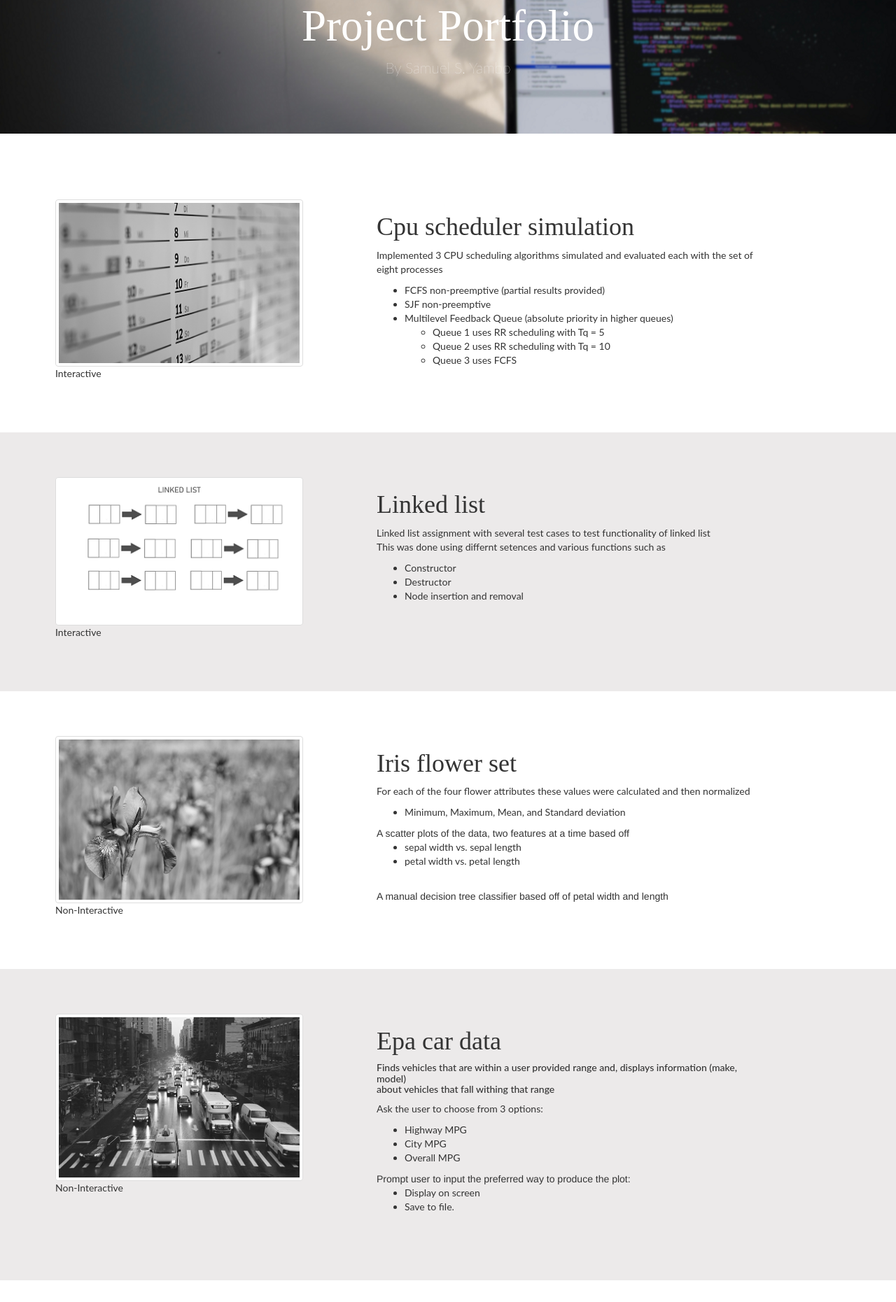
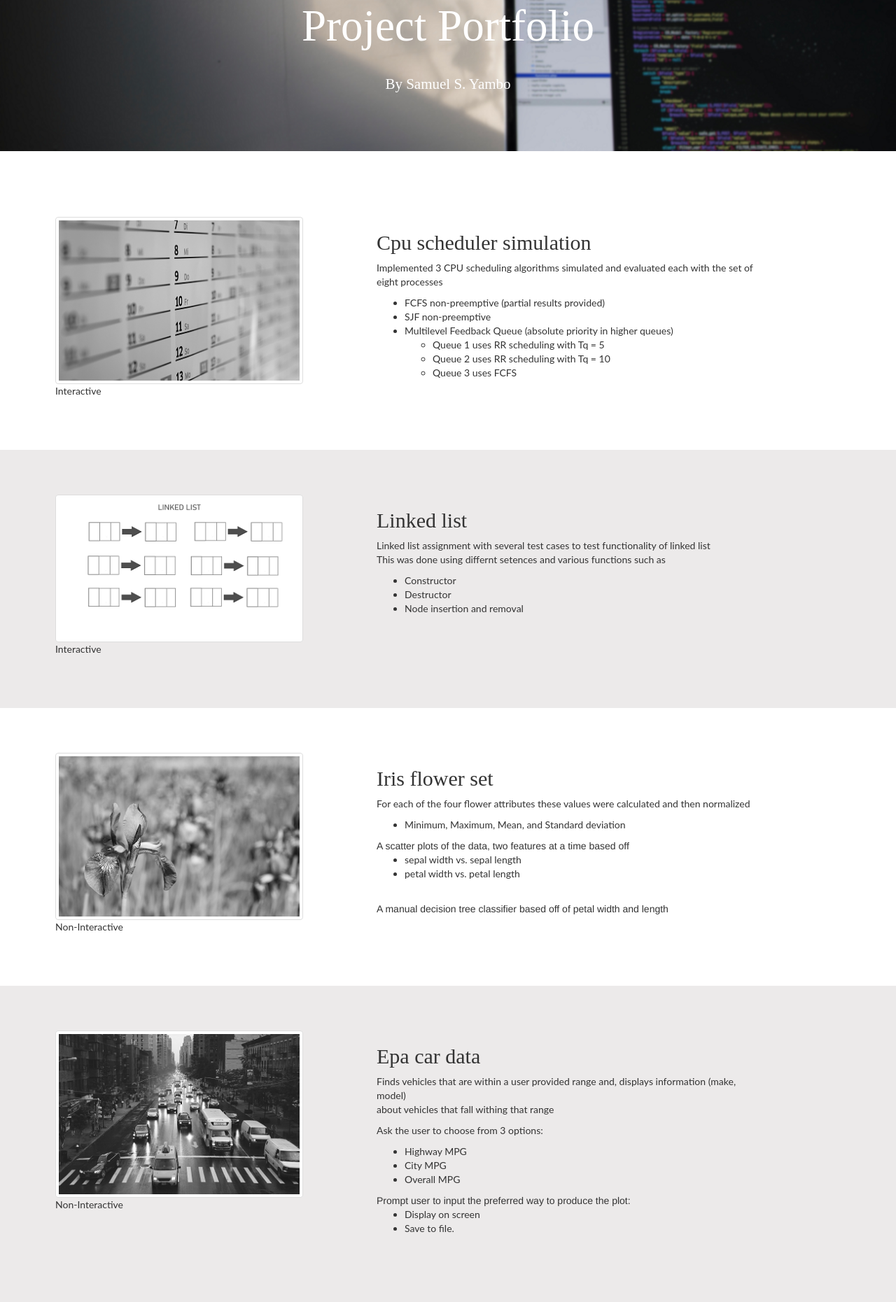
Before and after one commit to YamboS/Projects, a plain HTML site: page index.html in a window 1280 px wide. Shown: the part 81-1942 px from the top of the page at 70% size. Before the commit the page ends 1911 px from the top, so only its background shows below. Drawn offline with nearby package versions, Linux system fonts and the light colour scheme.

Commit message:
Updated webpage
Made updates to the index file

```diff
--- a/index.html
+++ b/index.html
@@ -1,8 +1,8 @@
 <!DOCTYPE html>
 <html lang="en">
 <head>
-  <title>Samuel Yambo's Project Portfolio</title>
-  <meta name="description" content="This is the project portfolio for Samuel Yambo a Computer science student and aspiring software engineer">
+  <title>Samuel Yambo's Project Portfolio | Computer Science</title>
+  <meta name="description" content="Project portfolio for Samuel S. Yambo. A computer science student based in South Florida with a passion for problem solving and creative solutions.">
   <meta charset="utf-8">
   <meta name="viewport" content="width=device-width, initial-scale=1">
   <link rel="stylesheet" href="https://maxcdn.bootstrapcdn.com/bootstrap/3.4.1/css/bootstrap.min.css">
@@ -32,11 +32,11 @@
     </div>
     <div class="collapse navbar-collapse" id="myNavbar">
       <ul class="nav navbar-nav">
-        <li ><a class="fa fa-github" style="color:gray" href="https://github.com/YamboS">My Github</a></li>
-        <li><a href="#P1" >Project 1</a></li>
-        <li><a href="#P2" >Project 2</a></li>
-        <li><a href="#P3" >Project 3</a></li>
-        <li><a href="#P4" >Project 4</a></li>
+        <li ><a style="color:gray" href="https://github.com/YamboS">My Github</a></li>
+        <li><a href="#Project1" >Project 1</a></li>
+        <li><a href="#Project2" >Project 2</a></li>
+        <li><a href="#Project3" >Project 3</a></li>
+        <li><a href="#Project4" >Project 4</a></li>
       </ul>
     </div>
   </div>
@@ -44,12 +44,11 @@
 
 <div class="jumbotron" id="bround" style="padding: 64px;color: rgb(255, 255, 255);">
   <div class="container text-center">
-    <h1>Project Portfolio</h1>
-    <p>By Samuel S. Yambo</p>
+    <h1>Project Portfolio <br> <span style="font-size:21px;">By Samuel S. Yambo</span></h1>
   </div>
 </div>
 
-<div class="container" id="P1">
+<div class="container" id="Project1">
   <div class="col-sm-4">
     <a href="p1.html">
       <img src="pics/schedule.webp" alt="Cpu scheduler simulation" class="img-thumbnail">
@@ -57,7 +56,7 @@
     <p>Interactive</p>
   </div>
   <div class="col-sm-6" id="section">
-    <h1>Cpu scheduler simulation</h1>
+    <h2>Cpu scheduler simulation</h2>
     <p>
       Implemented 3 CPU scheduling algorithms
       simulated and evaluated each with the set of eight processes
@@ -76,7 +75,7 @@
   <div class="col-sm-2"></div>
 </div>
 
-<div class="container" id="P2">
+<div class="container" id="Project2">
   <div class="col-sm-4">
     <a href="p2.html">
       <img src="pics/list.png" alt="Linked list Project" class="img-thumbnail">
@@ -84,7 +83,7 @@
     <p>Interactive</p>
   </div>
   <div class="col-sm-6" id="section">
-    <h1>Linked list</h1>
+    <h2>Linked list</h2>
       <p>
         Linked list assignment with several test cases to test functionality of linked list <br>
         This was done using differnt setences and various functions such as
@@ -98,7 +97,7 @@
   <div class="col-sm-2"></div>
 </div>
 
-<div class="container" id="P3">
+<div class="container" id="Project3">
   <div class="col-sm-4">
     <a href="https://github.com/YamboS/Projects/tree/main/project%20source%20code/project%203">
       <img src="pics/flower.webp" alt="Iris flower set Project" class="img-thumbnail">
@@ -106,7 +105,7 @@
     <p>Non-Interactive</p>
   </div>
   <div class="col-sm-6" id="section">
-    <h1>Iris flower set</h1>
+    <h2>Iris flower set</h2>
     <p>
         For each of the four flower attributes these values were calculated and then normalized
         <ul>
@@ -125,7 +124,7 @@
   <div class="col-sm-2"></div>
 </div>
 
-<div class="container" id="P4">
+<div class="container" id="Project4">
   <div class="col-sm-4">
   <a href="https://github.com/YamboS/Projects/tree/main/project%20source%20code/project%204">
       <img src="pics/car.webp" alt="Epa car data Project" class="img-thumbnail">
@@ -133,12 +132,12 @@
   <p>Non-Interactive</p>
   </div>
   <div class="col-sm-6" id="section">
-    <h1>Epa car data</h1>
-    <h5 >
+    <h2>Epa car data</h2>
+    <p>
         Finds vehicles that are within a user provided range and,
         displays information (make, model)
         <br>about vehicles that fall withing that range
-    </h5>
+    </p>
     <p>Ask the user to choose from 3 options:
       <ul>
         <li>Highway MPG</li>
--- a/style.css
+++ b/style.css
@@ -7,10 +7,10 @@
     background-size: 100%;
   }
 
-  h1{
+  h1,h2{
     font-family: 'Playfair Display', serif;
   }
-  p,ul,li,h5{
+  p,ul,li{
     font-family: 'Lato', sans-serif;
   }
 
@@ -25,13 +25,13 @@
     padding: 25px;
   }
 
-  #P2,#P4{
+  #Project2,#Project4{
     background-color: rgb(236, 234, 234);
     padding: 64px;
     min-width: 100%;
   }
 
-  #P1,#P3 {
+  #Project1,#Project3 {
     background-color: rgb(255, 255, 255);
     padding: 64px;
     min-width: 100%;
```
